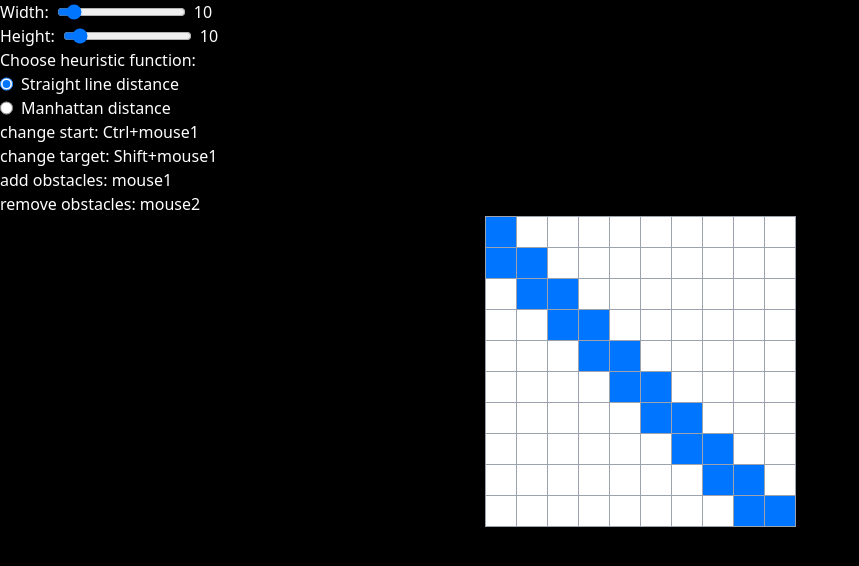
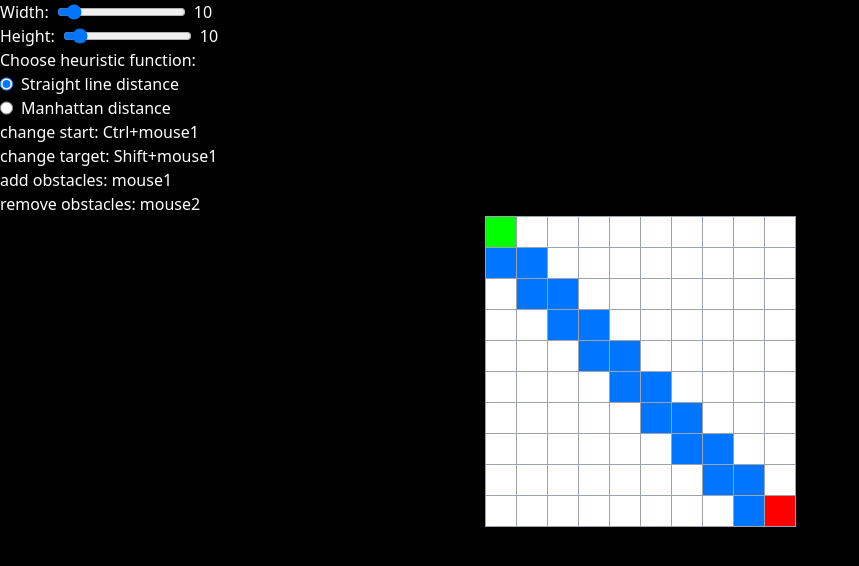
Before and after one commit to Dmytro-Leonov/AStarReactJS, a React (Vite) app: page / in a window 1280 px wide. Shown: the top 566 px of the page, without its empty margins (0-859 px from the left). Built offline with nearby package versions, Linux system fonts and the light colour scheme.

Commit message:
Add colors for start and end nodes + rework field editing

```diff
--- a/src/components/AStar.jsx
+++ b/src/components/AStar.jsx
@@ -142,17 +142,29 @@ export default function AStar() {
   }
 
   function handleClick(e, node) {
-    if (node === start || node === target || obstacles.has(node)) {
+    if (node === start || node === target) {
       return;
     }
 
-    if (e.ctrlKey) {
+    if (e.ctrlKey && !obstacles.has(node)) {
       setStart(node);
       return;
     }
 
-    if (e.shiftKey) {
+    if (e.shiftKey && !obstacles.has(node)) {
       setTarget(node);
+      return;
+    }
+
+    // if lmb is pressed
+    if (e.buttons === 1) {
+      createObstacle(node);
+      return;
+    }
+
+    // if rmb is pressed
+    if (e.buttons === 2) {
+      deleteObstacle(node);
       return;
     }
   }
@@ -166,6 +178,20 @@ export default function AStar() {
       createObstacle(node);
     } else if (e.buttons === 2) {
       deleteObstacle(node);
+    }
+  }
+
+  function nodeColor(node) {
+    if (node === start) {
+      return "#00ff00";
+    } else if (node === target) {
+      return "#ff0000";
+    } else if (path.has(node)) {
+      return "#0075ff";
+    } else if (obstacles.has(node)) {
+      return "#000";
+    } else {
+      return "#fff";
     }
   }
 
@@ -236,19 +262,16 @@ export default function AStar() {
         >
           {[...Array(height).keys()].map((i) => {
             return [...Array(width).keys()].map((j) => {
+              const node = i * width + j;
               return (
                 <div
                   key={`${i}${j}`}
                   style={{
-                    backgroundColor: path.has(i * width + j)
-                      ? "#0075ff"
-                      : obstacles.has(i * width + j)
-                      ? "#000"
-                      : "#fff",
+                    backgroundColor: nodeColor(node),
                   }}
                   className="flex items-center justify-center w-full h-full hover:bg-gray-600"
-                  onMouseDown={(e) => handleClick(e, i * width + j)}
-                  onMouseMove={(e) => handlePress(e, i * width + j)}
+                  onMouseDown={(e) => handleClick(e, node)}
+                  onMouseMove={(e) => handlePress(e, node)}
                 ></div>
               );
             });
```
